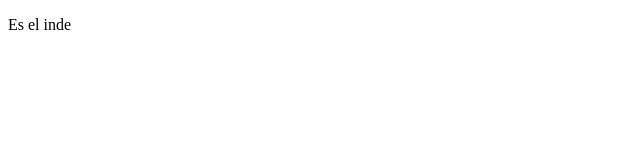
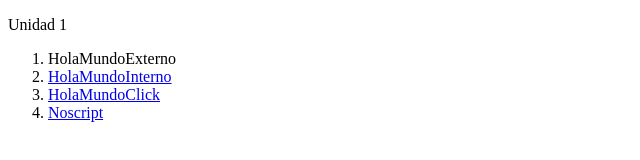
Before and after one commit to luismi357/DWECLM, a plain HTML site: page index.html in a window 1280 px wide. Shown: the whole page, without its empty margins (0-640 px from the left). Drawn offline with Linux system fonts and the light colour scheme.

Commit message:
Cambio Index

```diff
--- a/index.html
+++ b/index.html
@@ -5,8 +5,14 @@
     <title></title>
   </head>
   <body>
-    <p onclick="alert('Estoy pulsando el parrafo');" >
-      Es el inde
-    </p>
+  <p>
+    Unidad 1
+  </p>
+  <ol>
+    <li>HolaMundoExterno <a href="https://luismi357.github.io/DWECLM/U1/hmext.html"></li>
+    <li>HolaMundoInterno <a href="https://luismi357.github.io/DWECLM/U1/hmint.html"></li>
+    <li>HolaMundoClick <a href="https://luismi357.github.io/DWECLM/U1/hlmclick.html"></li>
+    <li>Noscript<a href="https://luismi357.github.io/DWECLM/U1/Noscript.html"></li>
+  </ol>
   </body>
 </html>
```
